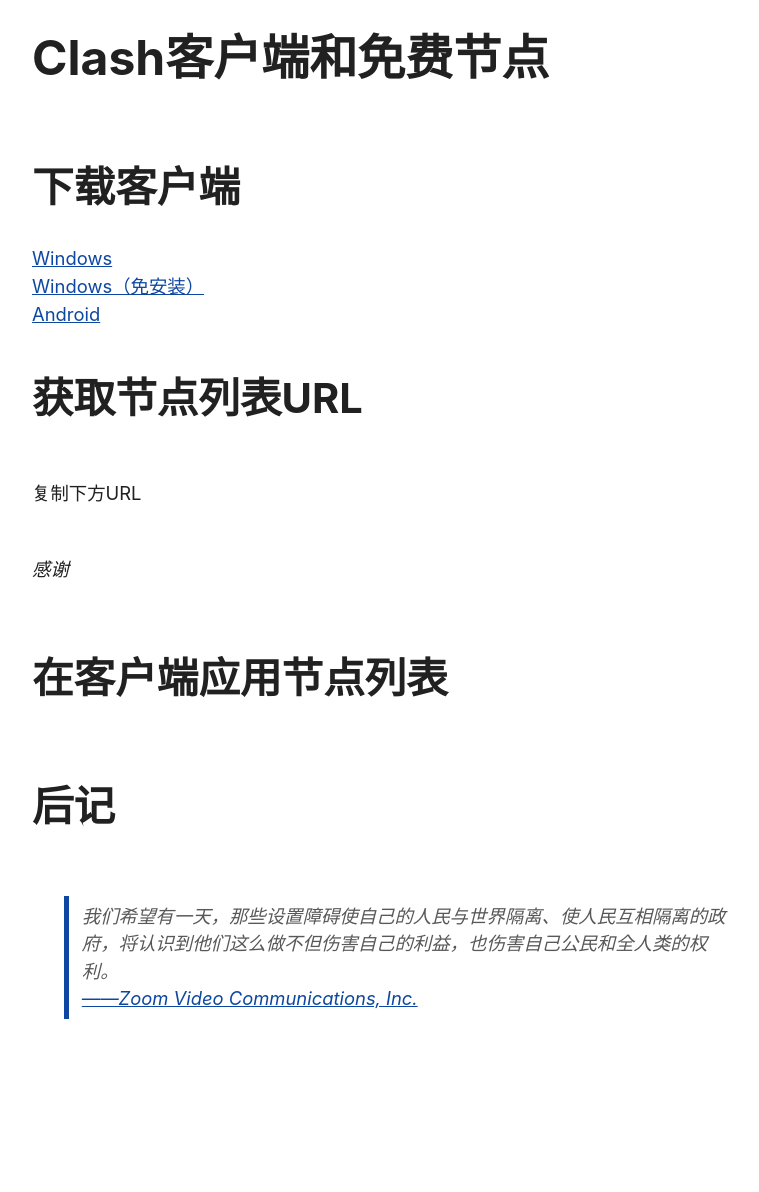
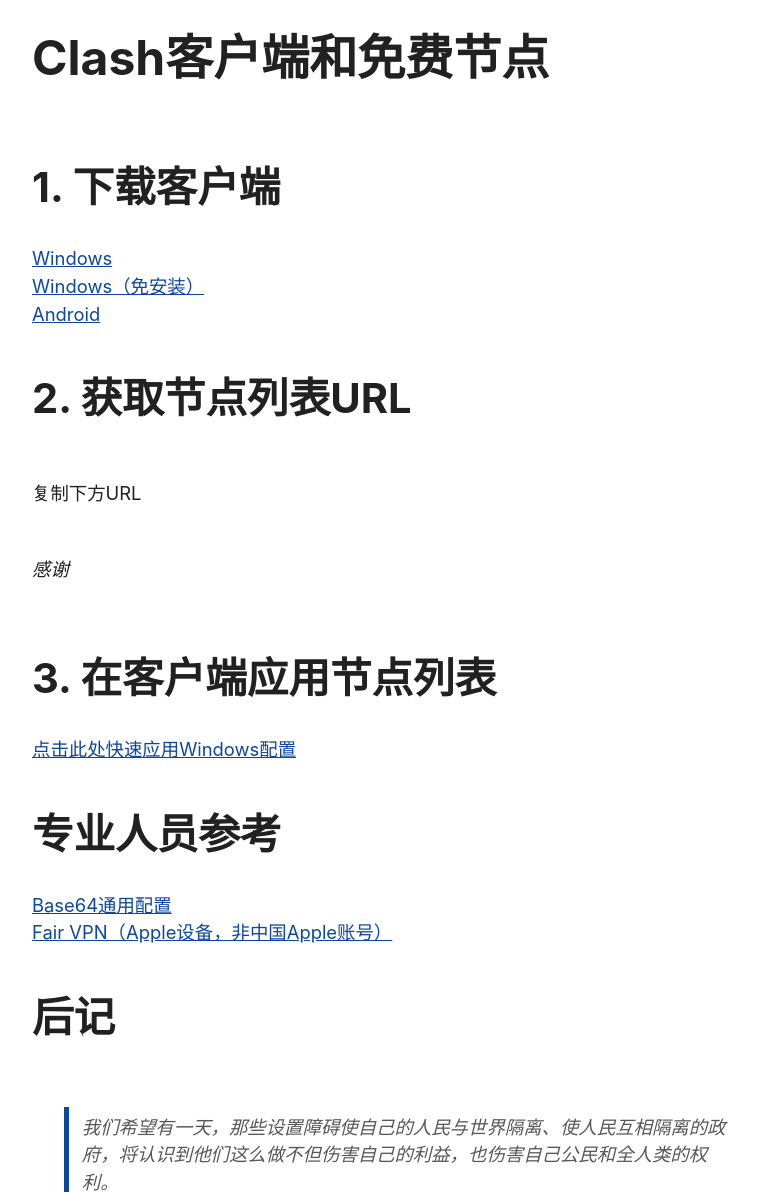
Before and after one commit to SunsetMkt/site-api, a Flask app: template templates/clash.html in a window 1280 px wide. Shown: the top 1192 px of the page, without its empty margins (248-1007 px from the left). Before the commit the page ends 1019 px from the top, so only its background shows below. Run offline with Flask 2, Linux system fonts and the light colour scheme; the template is opened without the code that fills it, so the values that code supplies are empty.

Commit message:
api/clash 增加ios的 base64通用订阅 和 VPN软件下载链接

```diff
--- a/templates/clash.html
+++ b/templates/clash.html
@@ -10,15 +10,20 @@
 
 <body>
     <h1>Clash客户端和免费节点</h1>
-    <h2>下载客户端</h2>
+    <h2>1. 下载客户端</h2>
     <a href="{{cfw}}">Windows</a>
     <a href="{{cfw_portable}}">Windows（免安装）</a>
     <a href="{{cfa}}">Android</a>
-    <h2>获取节点列表URL</h2>
+    <h2>2. 获取节点列表URL</h2>
     <p>复制下方URL</p>
     <code>{{subscribe_url}}</code>
     <p><em>感谢<a href="{{subscribe_source_url}}">{{subscribe_source_name}}</a></em></p>
-    <h2>在客户端应用节点列表</h2>
+    <h2>3. 在客户端应用节点列表</h2>
+    <a href="clash://install-config?url={{subscribe_encoded_url}}">点击此处快速应用Windows配置</a>
+    <h2>专业人员参考</h2>
+    <a href="{{base64_url}}">Base64通用配置</a>
+    <a href="https://apps.apple.com/us/app/fair-vpn/id1533873488">Fair VPN（Apple设备，非中国Apple账号）</a>
+    <!-- https://github.com/Alvin9999/new-pac/wiki/%E8%8B%B9%E6%9E%9C%E6%89%8B%E6%9C%BA%E7%BF%BB%E5%A2%99%E8%BD%AF%E4%BB%B6 -->
     <h2>后记</h2>
     <blockquote>
         我们希望有一天，那些设置障碍使自己的人民与世界隔离、使人民互相隔离的政府，将认识到他们这么做不但伤害自己的利益，也伤害自己公民和全人类的权利。
```
Also changed, not shown: myutils/clash.py (+9 -3 lines).
